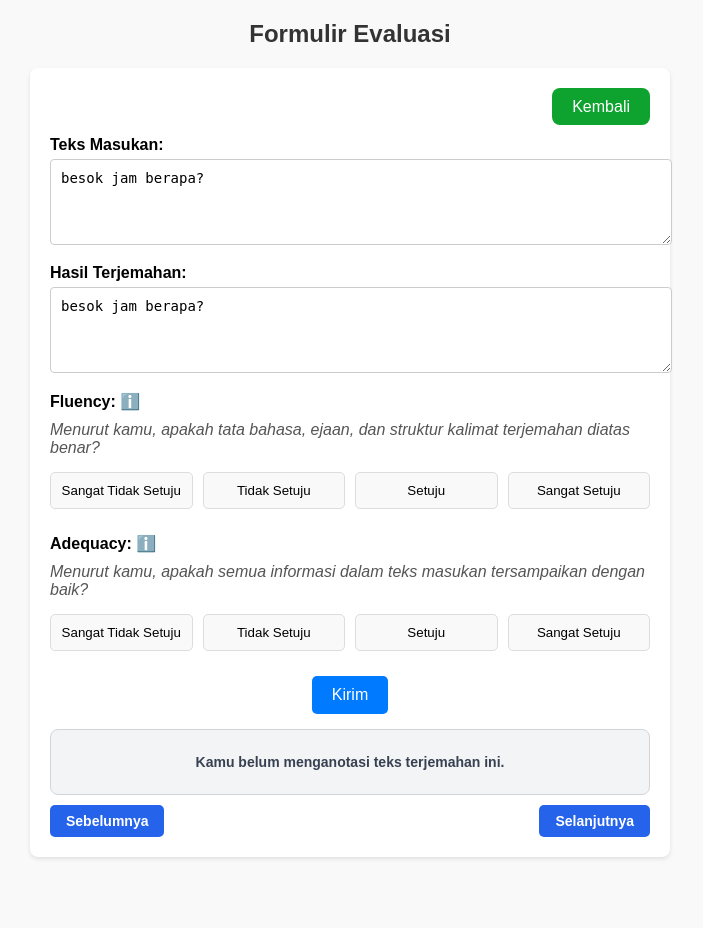
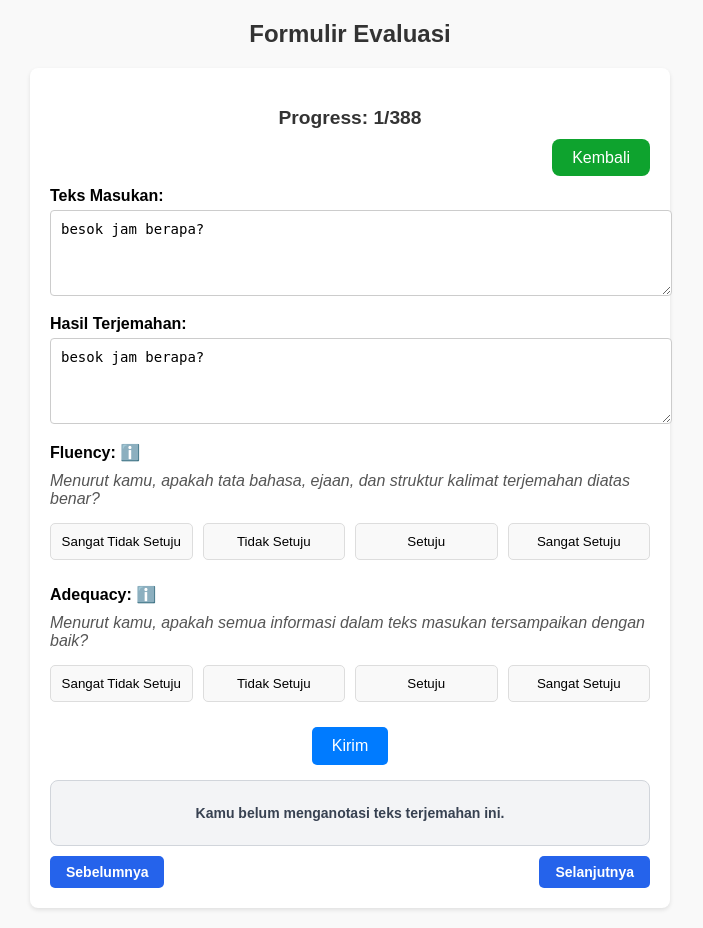
Before and after one commit to joanitolopo/data-labelling, a Flask app: page /annotate/0 in a window 1280 px wide. Shown: the whole page, without its empty margins (290-993 px from the left). Before the commit the page ends 859 px from the top, so only its background shows below. Run offline with Flask 3, Linux system fonts and the light colour scheme.

Commit message:
add progres evaluation

```diff
--- a/app.py
+++ b/app.py
@@ -228,13 +228,19 @@ def annotate(index):
         completed=True
     ).first()
 
+    # Hitung progress evaluasi
+    total_evaluations = len(data['inputs'])  # Total evaluasi yang harus dilakukan
+    current_evaluation = index + 1  # Evaluasi saat ini (dimulai dari 1)
+
     return render_template(
         'annotation.html',
         input_text=input_text,
         translation_text=translation_text,
         index=index,
         data=data,
-        completed=bool(completed)  # True jika anotasi selesai
+        completed=bool(completed),  # True jika anotasi selesai
+        total_evaluations=total_evaluations,  # Total evaluasi
+        current_evaluation=current_evaluation  # Evaluasi saat ini
     )
 
 
--- a/static/css/style.css
+++ b/static/css/style.css
@@ -873,3 +873,11 @@ select {
     background-color: #1D4ED8; /* Darker blue on hover */
     transform: scale(1.05);
 }
+
+.progress-container {
+    text-align: center;
+    margin-bottom: 20px;
+    font-size: 1.2em;
+    font-weight: bold;
+    color: #333;
+}
--- a/templates/annotation.html
+++ b/templates/annotation.html
@@ -10,6 +10,11 @@
 <body>
     <h1>Formulir Evaluasi</h1>
     <form method="POST", onsubmit="return validateForm()">
+        <!-- Progress Evaluasi -->
+        <div class="progress-container">
+            <p>Progress: {{ current_evaluation }}/{{ total_evaluations }}</p>
+        </div>
+
         <!-- Display input and translation text -->
         <div class="back-to-index">
             <a href="{{ url_for('index') }}" class="back-button">Kembali</a>
```
Also changed, not shown: instance/app.db.
